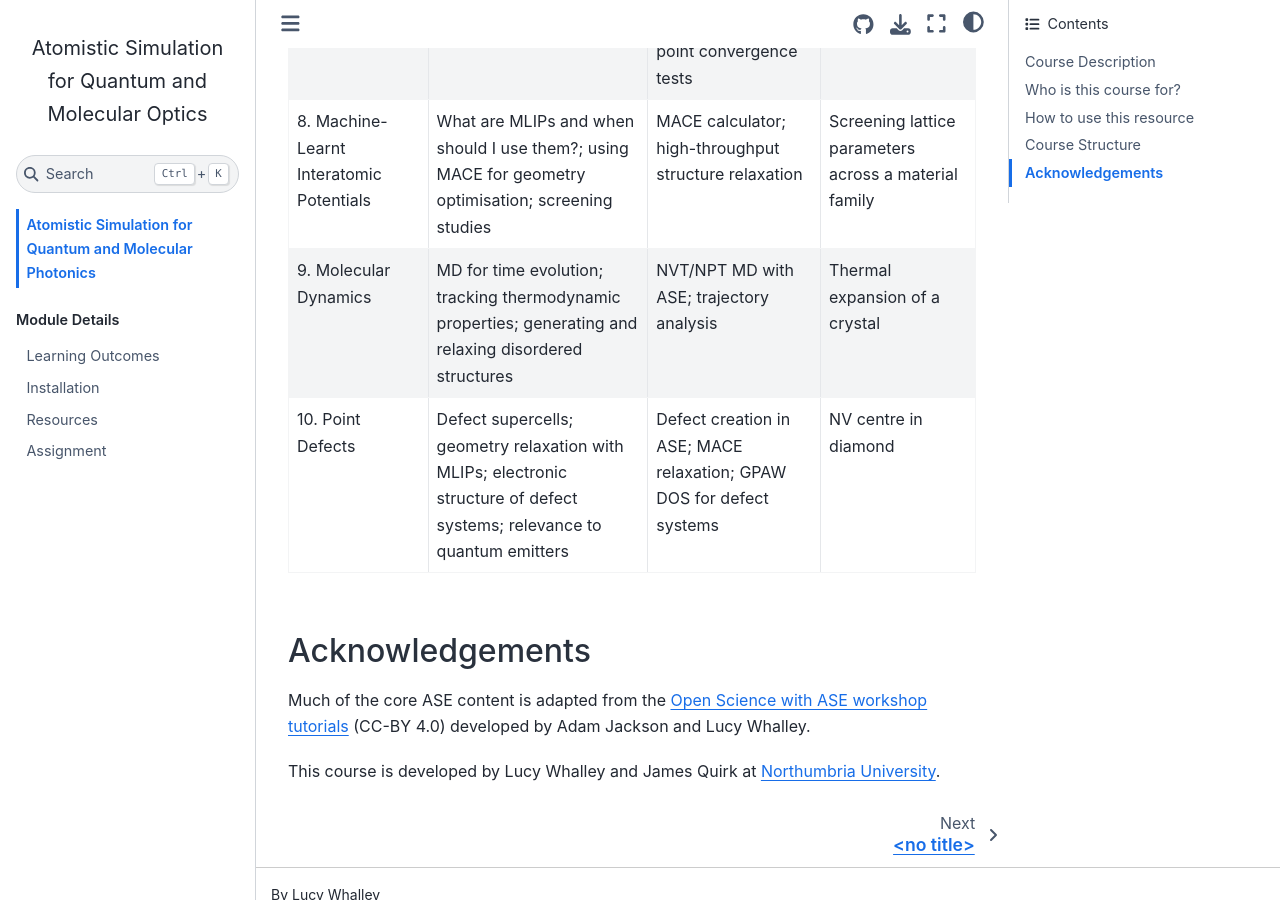
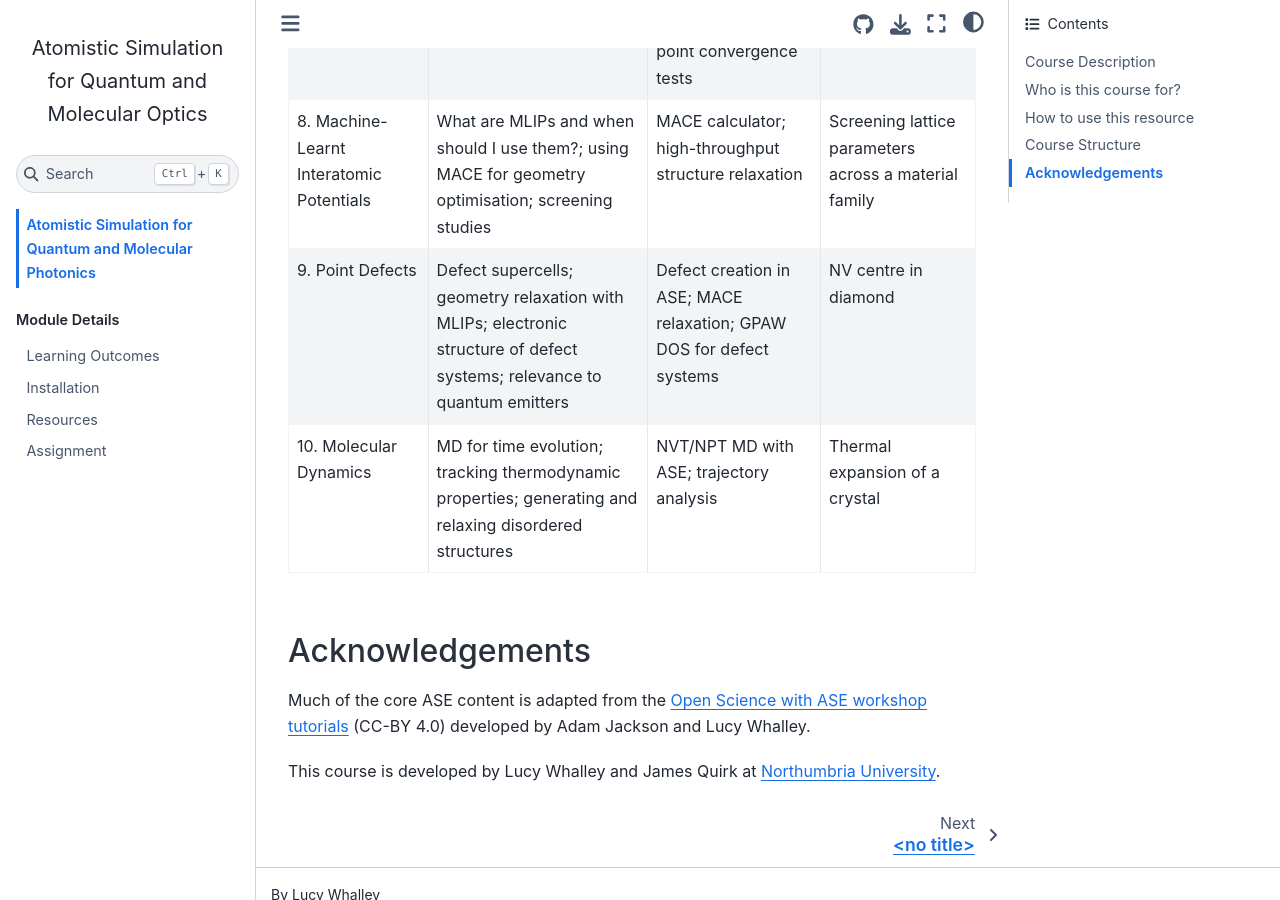
Before and after one commit to NU-CEM/Atomistic_Simulation, a Jupyter Book: the page built from intro.md, in a window 1280 px wide and 900 px high, scrolled down 2170 px. Built offline with Jupyter Book 1.0.4 settings and Sphinx 7.4.7 and the Sphinx Book theme 1.1.4, drawn with Linux system fonts in a browser that asks for light colours; pages that are not in the unit, such as notebooks, are missing from menus.

Commit message:
Rearrange sections for clarity
Reordered sections on Point Defects and Molecular Dynamics in the document.

```diff
--- a/intro.md
+++ b/intro.md
@@ -38,8 +38,9 @@ Each lecture is a self-contained Jupyter Notebook. You can:
 | 6. Local Optimisation | Introduction to DFT; optimising atomic positions; optimising the unit cell | GPAW setup and convergence; geometry relaxation | Relaxing a crystal structure with DFT |
 | 7. Electronic Structure | Electronic bandstructure; density of states; k-point convergence | GPAW bandstructure and DOS calculations; k-point convergence tests | Bandstructure of silicon |
 | 8. Machine-Learnt Interatomic Potentials | What are MLIPs and when should I use them?; using MACE for geometry optimisation; screening studies | MACE calculator; high-throughput structure relaxation | Screening lattice parameters across a material family |
-| 9. Molecular Dynamics | MD for time evolution; tracking thermodynamic properties; generating and relaxing disordered structures | NVT/NPT MD with ASE; trajectory analysis | Thermal expansion of a crystal |
-| 10. Point Defects | Defect supercells; geometry relaxation with MLIPs; electronic structure of defect systems; relevance to quantum emitters | Defect creation in ASE; MACE relaxation; GPAW DOS for defect systems | NV centre in diamond |
+| 9. Point Defects | Defect supercells; geometry relaxation with MLIPs; electronic structure of defect systems; relevance to quantum emitters | Defect creation in ASE; MACE relaxation; GPAW DOS for defect systems | NV centre in diamond |
+| 10. Molecular Dynamics | MD for time evolution; tracking thermodynamic properties; generating and relaxing disordered structures | NVT/NPT MD with ASE; trajectory analysis | Thermal expansion of a crystal |
+
 
 ## Acknowledgements
 
```
